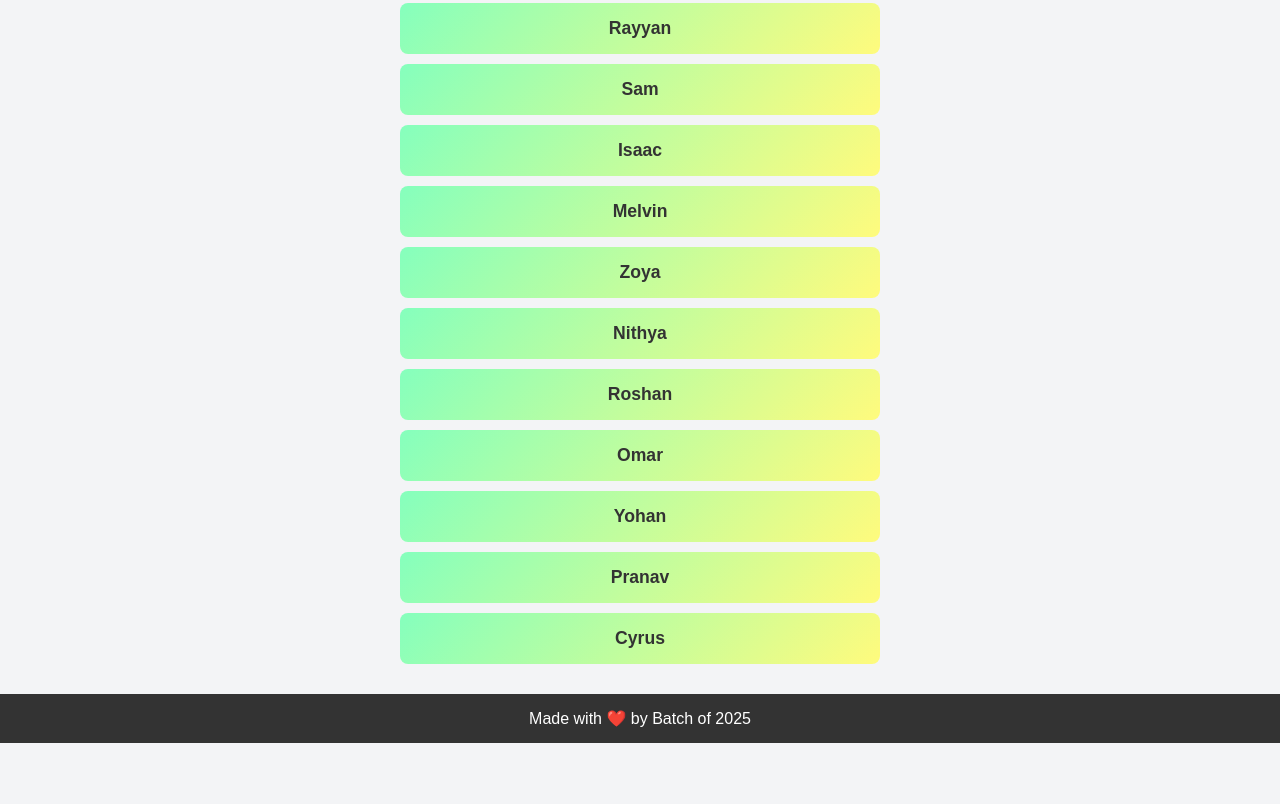
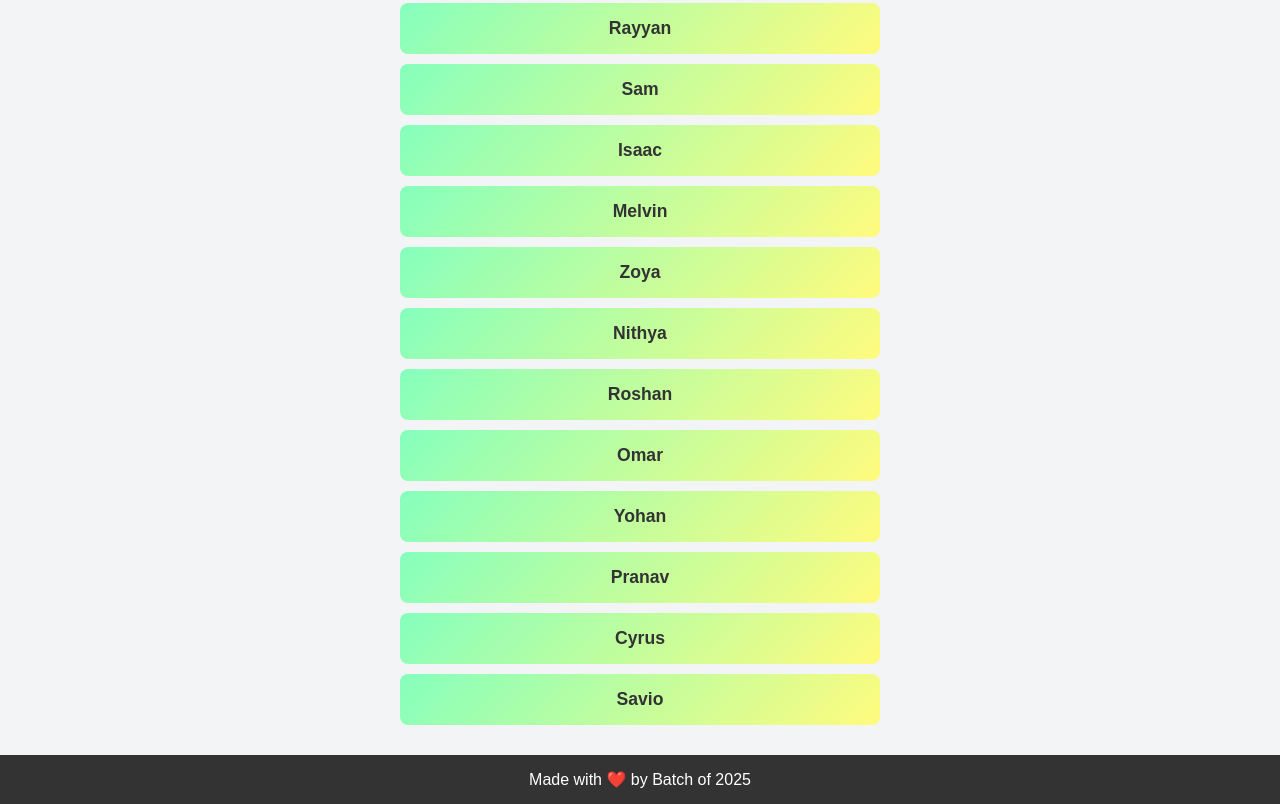
Before and after one commit to omar-shuaib/thank-you-mrs-suja-samueal, a plain HTML site: page index.html in a window 1280 px wide. Shown: the part 375-1179 px from the top of the page. Before the commit the page ends 1118 px from the top, so only its background shows below. Drawn offline with Linux system fonts and the light colour scheme.

Commit message:
Update index.html

```diff
--- a/index.html
+++ b/index.html
@@ -121,6 +121,7 @@
         <button class="btn" onclick="showMessage('Yohan', 'Thank you ma’am for all that you’ve done for us ma’am, going beyond the requirements of just a mere teacher, thank you for always taking in our inputs and making us feel like valuable members of this school! Thank you also for inculcating in us discipline, which will carry us through in our future years. Thank you for imparting your excellence in the subject ma’am.<br><br>Ring leader,<br>Yohan :)')">Yohan</button>
         <button class="btn" onclick="showMessage('Pranav', 'Respected Mrs Suja,<br><br>It\'s a blessing that I\'ve studied in Clarence and even more Blessed to have you as my Computer Science teacher. I know I have finished all portions before coming to your class and I will be sitting and either writing short notes, or flipping through the pages of the textbook or relaxing. But I have listened to the instructions you have given to answer certain questions like K map, Assertion Reason, 5 mark code, etc.<br><br>In addition to Computer Science, you have taught me other things that will stay in my mind throughout my life. You have given many suggestions and tips for my college studies and my job. I don\'t know if I can follow them (I\'m still confused about my future), but I\'ll try my best. These two years\' memories are incomplete without you. I\'ll be in touch over the years. I keep praying all day for the school, the students, and teachers.<br><br>Thank you for being our computer teacher and school vice principal. I\'m bereft of words.<br><br>Once again, thank you ma\'am. Love you a lot ❤️🫶🙏🥹')">Pranav</button>
         <button class="btn" onclick="showMessage('Cyrus', 'Thank you ma\'am for making me fall in love with a subject I used to hate, for always encouraging and supporting me. I will forever be grateful. Thank you 😁')">Cyrus</button>
+        <button class="btn" onclick="showMessage('Savio', 'Thank you Mrs Suja Samuel for the support and care for each and every one of us. We thank you for everything you have given and provided us. We will never forget the memories we have and will always cherish you as the best computer science teacher. God Bless you abundantly and I pray for the following batches and you to have the best time. We love mam and Thanks once again  🙏❤️✨')">Savio</button>
     </section>
 
     <!-- Footer -->
```
